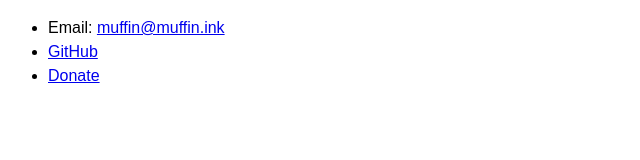
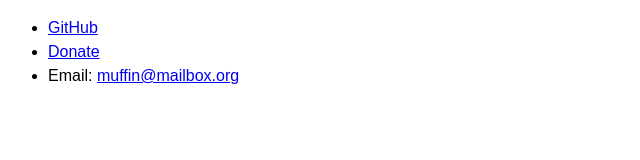
Before and after one commit to GarboMuffin/muffin.ink, a plain HTML site: page index.html in a window 1280 px wide. Shown: the whole page, without its empty margins (0-640 px from the left). Drawn offline with Linux system fonts and the light colour scheme.

Commit message:
Update homepage

```diff
--- a/index.html
+++ b/index.html
@@ -33,9 +33,9 @@
   </head>
   <body>
     <ul>
-      <li>Email: <a href="mailto:muffin@muffin.ink">muffin@muffin.ink</a></li>
       <li><a href="https://github.com/GarboMuffin">GitHub</a></li>
       <li><a href="donate">Donate</a></li>
+      <li>Email: <a href="mailto:muffin@mailbox.org">muffin@mailbox.org</a></li>
     </ul>
   </body>
 </html>
```
